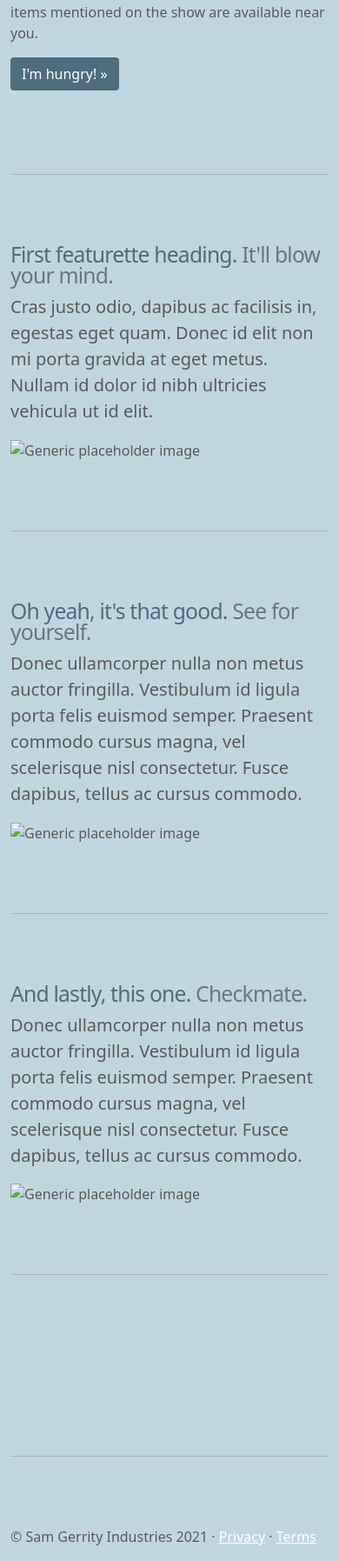
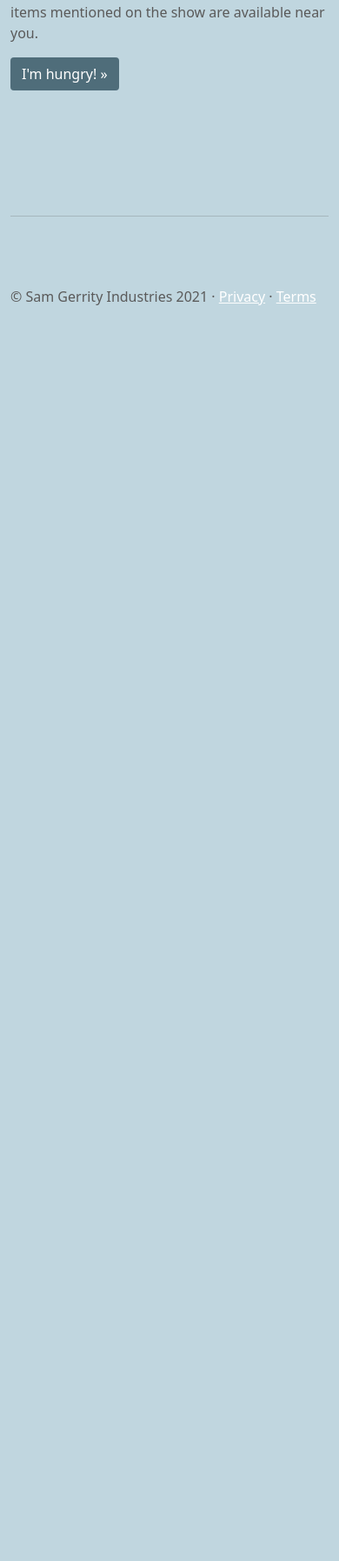
Before and after one commit to s-gerrity/seinfeld-site, a Flask app: page / in a window 390 px wide. Shown: the part 1799-3594 px from the top of the page at 87% size. After the commit the page ends 2150 px from the top, so only its background shows below. Run offline with Flask 2, Linux system fonts and the light colour scheme.

Commit message:
Food photo disappears correctly; marketing placeholders on hp removed

```diff
--- a/templates/homepage.html
+++ b/templates/homepage.html
@@ -25,7 +25,7 @@
     </div>
   </div>
 
-  <!-- Marketing messaging and featurettes
+  <!-- Site features --
       ================================================== -->
   <!-- Wrap the rest of the page in another container to center all the content. -->
 
@@ -63,59 +63,6 @@
         <p><a class="btn hp-button" href="/food-locator" role="button">I'm hungry! &raquo;</a></p>
       </div><!-- /.col-lg-4 -->
     </div><!-- /.row -->
-
-
-    <!-- START THE FEATURETTES -->
-
-    <hr class="featurette-divider">
-
-    <div class="row featurette">
-      <div class="col-md-7">
-        <h2 class="featurette-heading">First featurette heading. <span class="text-muted">It'll blow your mind.</span>
-        </h2>
-        <p class="lead">Cras justo odio, dapibus ac facilisis in, egestas eget quam. Donec id elit non mi porta gravida
-          at eget metus. Nullam id dolor id nibh ultricies vehicula ut id elit.</p>
-      </div>
-      <div class="col-md-5">
-        <img class="featurette-image img-fluid mx-auto" data-src="holder.js/500x500/auto"
-          alt="Generic placeholder image">
-      </div>
-    </div>
-
-    <hr class="featurette-divider">
-
-    <div class="row featurette">
-      <div class="col-md-7 order-md-2">
-        <h2 class="featurette-heading">Oh yeah, it's that good. <span class="text-muted">See for yourself.</span></h2>
-        <p class="lead">Donec ullamcorper nulla non metus auctor fringilla. Vestibulum id ligula porta felis euismod
-          semper. Praesent commodo cursus magna, vel scelerisque nisl consectetur. Fusce dapibus, tellus ac cursus
-          commodo.</p>
-      </div>
-      <div class="col-md-5 order-md-1">
-        <img class="featurette-image img-fluid mx-auto" data-src="holder.js/500x500/auto"
-          alt="Generic placeholder image">
-      </div>
-    </div>
-
-    <hr class="featurette-divider">
-
-    <div class="row featurette">
-      <div class="col-md-7">
-        <h2 class="featurette-heading">And lastly, this one. <span class="text-muted">Checkmate.</span></h2>
-        <p class="lead">Donec ullamcorper nulla non metus auctor fringilla. Vestibulum id ligula porta felis euismod
-          semper. Praesent commodo cursus magna, vel scelerisque nisl consectetur. Fusce dapibus, tellus ac cursus
-          commodo.</p>
-      </div>
-      <div class="col-md-5">
-        <img class="featurette-image img-fluid mx-auto" data-src="holder.js/500x500/auto"
-          alt="Generic placeholder image">
-      </div>
-    </div>
-
-    <hr class="featurette-divider">
-
-    <!-- /END THE FEATURETTES -->
-
   </div><!-- /.container -->
   {% endblock %}
 
```
Also changed, not shown: templates/seinfood.html (+11 -11 lines).
